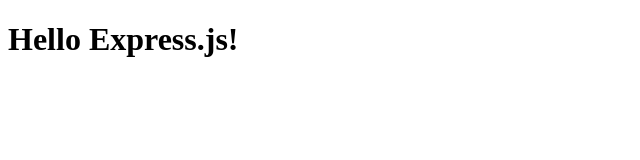
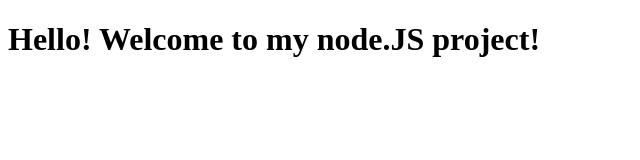
Before and after one commit to tracyyu/web-server, a website: page public/index.html in a window 1280 px wide. Shown: the whole page, without its empty margins (0-640 px from the left). Drawn offline with Linux system fonts and the light colour scheme.

Commit message:
Update index.html

```diff
--- a/public/index.html
+++ b/public/index.html
@@ -5,6 +5,6 @@
 		<title>My App!</title>
 	</head>
 	<body>
-		<h1>Hello Express.js!</h1>
+		<h1>Hello! Welcome to my node.JS project!</h1>
 	</body>
 </html>
```
